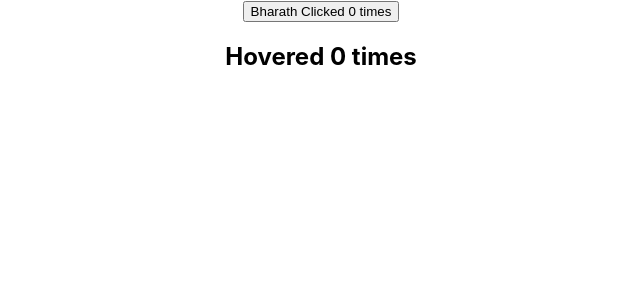
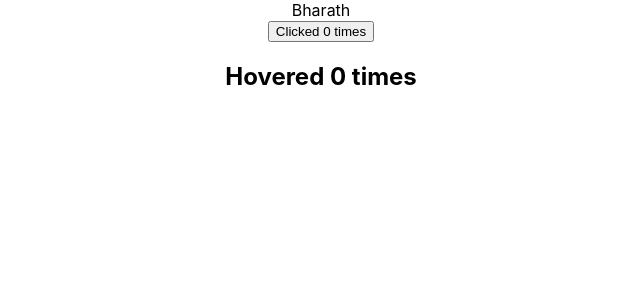
Before and after one commit to Bharath-KV/hello-world, a React (Create React App) app: page / in a window 1280 px wide. Shown: the top 300 px of the page, without its empty margins (319-959 px from the left). Built offline with nearby package versions, Linux system fonts and the light colour scheme.

Commit message:
render props

```diff
--- a/src/App.js
+++ b/src/App.js
@@ -1,8 +1,12 @@
 import React from 'react';
 // import logo from './logo.svg';
 import './App.css';
-import ClickCounter from './components/ClickCounter';
-import HoverCounter from './components/HoverCounter';
+import ClickCounterTwo from './components/ClickCounterTwo';
+import HoverCounterTwo from './components/HoverCounterTwo';
+import User from './components/User';
+import CounterTwo from './components/CounterTwo';
+// import ClickCounter from './components/ClickCounter';
+// import HoverCounter from './components/HoverCounter';
 // import Hero from './components/Hero';
 // import ErrorBoundary from './components/ErrorBoundary';
 // import PortalDemo from './components/PortalDemo';
@@ -64,8 +68,19 @@
       <ErrorBoundary>
         <Hero heroName='Joker' />
       </ErrorBoundary> */}
-      <ClickCounter name='Bharath' />
-      <HoverCounter />
+      {/* <ClickCounter name='Bharath' />
+      <HoverCounter /> */}
+      {/* <ClickCounterTwo />
+      <HoverCounterTwo /> */}
+      <User render={(isLoggedIn) => isLoggedIn ? 'Bharath' : 'Guest'} />
+      <CounterTwo render={(count, incrementCount) => (
+          <ClickCounterTwo count={count} incrementCount={incrementCount} />
+        )}
+      />
+      <CounterTwo render={(count, incrementCount) => (
+          <HoverCounterTwo count={count} incrementCount={incrementCount} />
+        )}
+      />
     </div>
   );
 }
--- /dev/null
+++ b/src/components/ClickCounterTwo.js
@@ -0,0 +1,13 @@
+import React, { Component } from 'react'
+
+class ClickCounterTwo extends Component {
+
+    render() {
+        const {count, incrementCount} = this.props
+        return (
+            <button onClick={incrementCount} >Clicked {count} times</button>
+        )
+    }
+}
+
+export default ClickCounterTwo
--- /dev/null
+++ b/src/components/CounterTwo.js
@@ -0,0 +1,28 @@
+import React, { Component } from 'react'
+
+class CounterTwo extends Component {
+
+    constructor(props) {
+        super(props)
+
+        this.state = {
+             count: 0
+        }
+    }
+
+    incrementCount = () => {
+        this.setState(prevState => {
+            return {count: prevState.count + 1}
+        })
+    }
+
+    render() {
+        return (
+            <div>
+                {this.props.render(this.state.count, this.incrementCount)}
+            </div>
+        )
+    }
+}
+
+export default CounterTwo
--- /dev/null
+++ b/src/components/HoverCounterTwo.js
@@ -0,0 +1,13 @@
+import React, { Component } from 'react'
+
+class HoverCounterTwo extends Component {
+
+    render() {
+        const {count, incrementCount} = this.props
+        return (
+            <h2 onMouseOver={incrementCount} >Hovered {count} times</h2>
+        )
+    }
+}
+
+export default HoverCounterTwo
--- /dev/null
+++ b/src/components/User.js
@@ -0,0 +1,13 @@
+import React, { Component } from 'react'
+
+class User extends Component {
+    render() {
+        return (
+            <div>
+                {this.props.render(true)}
+            </div>
+        )
+    }
+}
+
+export default User
```
